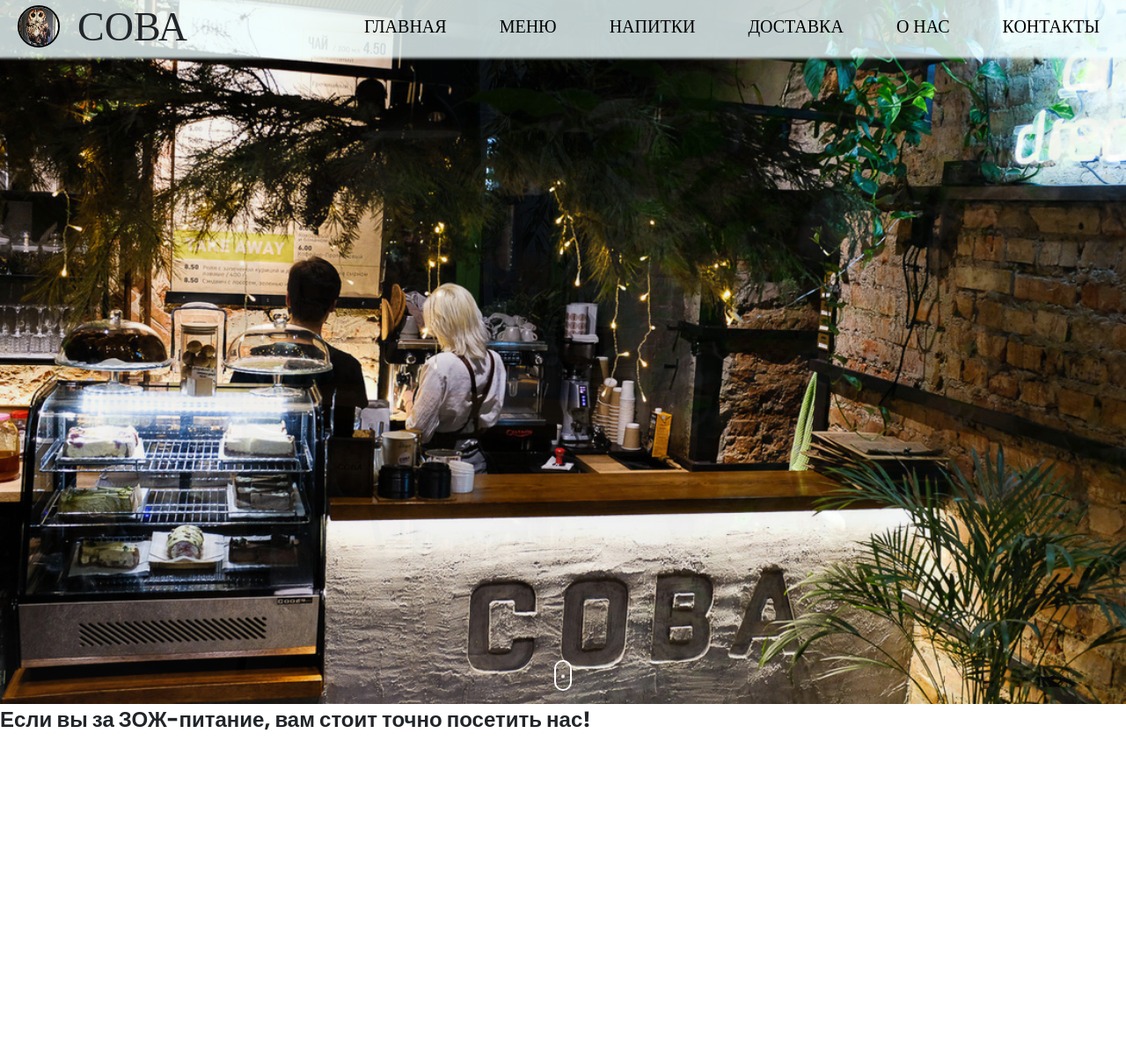
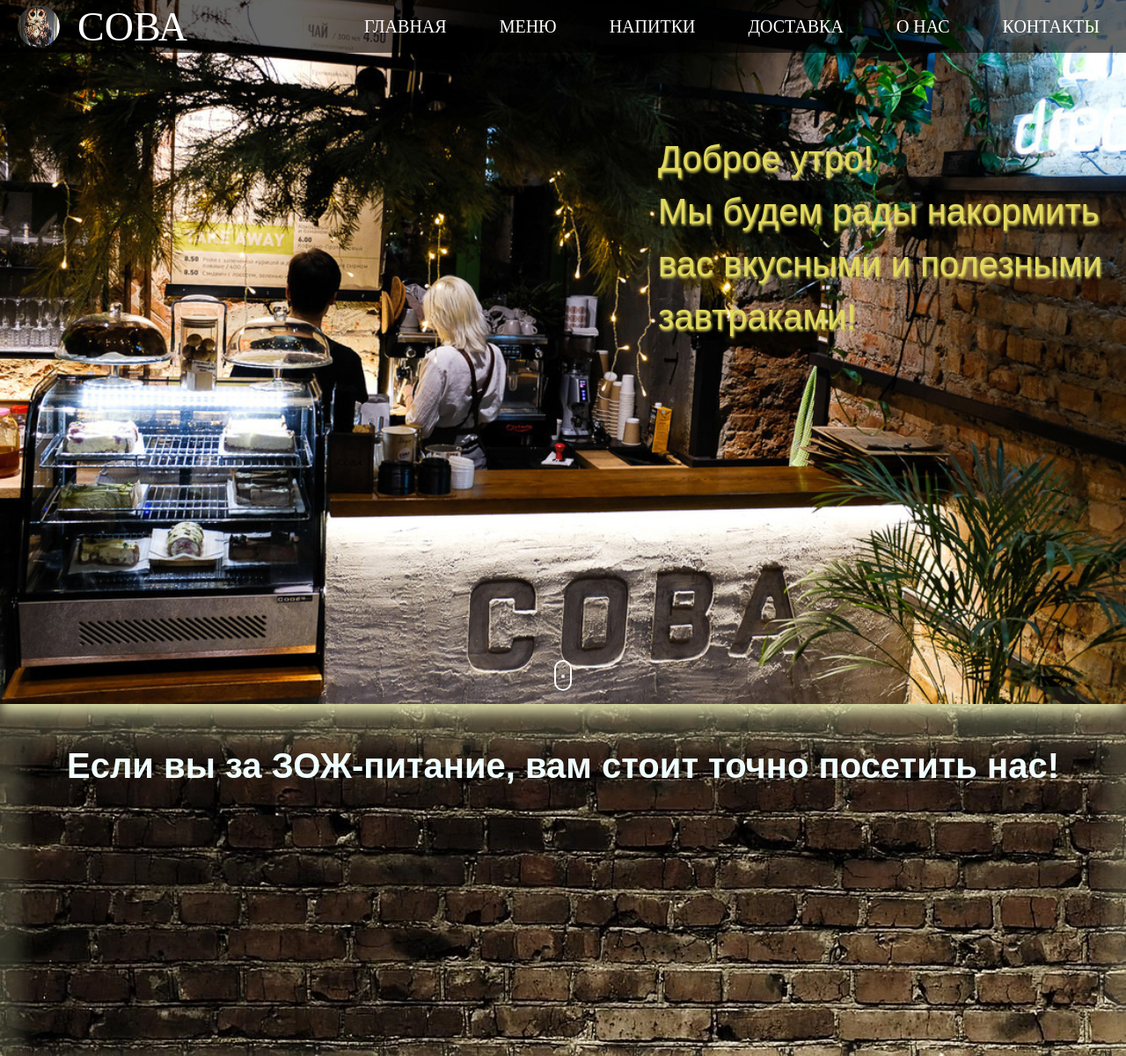
Before and after one commit to MaksimDolgonosov/sova, a website: page src/index.html in a window 1280 px wide. Shown: the whole page at 88% size. Before the commit the page ends 844 px from the top, so only its background shows below. Drawn offline with nearby package versions, Linux system fonts and the light colour scheme; files that its build step writes are made by us from their sources; files whose address does not match are found by name; a web font is replaced by a local one.

Commit message:
Описание

```diff
--- a/src/index.html
+++ b/src/index.html
@@ -80,8 +80,10 @@
     </header>
     <div class="promo">
         <div class="icon-scroll"></div>
+        <div class="promo__goodMorning">Доброе утро!<br> Мы будем рады накормить вас вкусными и полезными завтраками!
+        </div>
     </div>
-    <div class="about">
+    <div class="description">
         <h2>Если вы за ЗОЖ-питание, вам стоит точно посетить нас!</h2>
     </div>
 
--- /dev/null
+++ b/src/sass/blocks/_description.scss
@@ -0,0 +1,12 @@
+.description {
+    height: 400px;
+    background-image: url('../img/interier/brick2.jpg');
+    box-shadow: 0px 23px 20px 25px rgba(239, 240, 185, 0.2) inset;
+    h2 {
+        color:azure;
+        text-align: center;
+        padding-top: 40px;
+        font-size: 40px;
+        font-weight: 600;
+    }
+}
--- a/src/sass/blocks/_header.scss
+++ b/src/sass/blocks/_header.scss
@@ -2,12 +2,13 @@
     width: 100%;
     height: 60px;
     // background: linear-gradient(0deg, rgb(255, 255, 255) 50%, rgb(229, 229, 229));
-    box-shadow: 0px 3px 3px 3px rgba(240, 255, 255, 0.8);
-    background-color: rgba(240, 255, 255, 0.8);
+    // box-shadow: 0px 3px 3px 3px rgba(255, 255, 255, 0.8);
+    background-color: rgba(0, 0, 0, 0.6);
     position: fixed;
     display: flex;
     justify-content: space-between;
     align-items: center;
+    z-index: 6;
 
     &__logo {
         width: 30%;
@@ -19,7 +20,7 @@
         &-img {
             margin-left: 20px;
             height: 80%;
-            border: 2px solid black;
+            // border: 2px solid rgb(255, 255, 255);
             border-radius: 100%;
         }
 
@@ -27,6 +28,7 @@
             padding-left: 20px;
             font-size: 46px;
             font-family: 'Rubik Dirt';
+            color: white;
         }
     }
 
@@ -44,7 +46,7 @@
                 font-size: 20px;
                 text-transform: uppercase;
                 text-decoration: none;
-                color: black;
+                color: rgb(255, 255, 255);
 
             }
         }
--- a/src/sass/blocks/_promo.scss
+++ b/src/sass/blocks/_promo.scss
@@ -1,4 +1,6 @@
 .promo {
+    position: relative;
+    // box-shadow: 0 10px 5px rgb(59, 59, 59);
     width: 100%;
     height: 100vh;
     // background: url("../img/interier/main1.jpg");
@@ -6,7 +8,8 @@
     background-repeat: no-repeat;
     background-size: 100%;
     background-size: cover;
-    animation: showBackground 14s ease infinite alternate;
+    animation: showBackground 18s ease infinite alternate;
+    box-shadow: 0px 10px 15px rgba(239, 240, 185, 0.9);
 
     .icon-scroll {
         width: 20px;
@@ -35,4 +38,16 @@
             animation-name: scroll;
         }
     }
+
+    &__goodMorning {
+        width: 40%;
+        position: absolute;
+        z-index: 5;
+        color: rgb(226, 217, 95);
+        top: 150px;
+        right: 20px;
+        font-size: 40px;
+        font-weight: 500;
+        text-shadow: 1px 2px 3px rgb(226, 217, 95);
+    }
 }
--- a/src/sass/style.scss
+++ b/src/sass/style.scss
@@ -3,19 +3,22 @@
 
 @import url('https://fonts.googleapis.com/css2?family=Poppins:wght@500;700&display=swap');
 @import url('https://fonts.googleapis.com/css2?family=Rubik+Dirt&display=swap');
+@import url('https://fonts.googleapis.com/css2?family=Marmelad&display=swap');
 
 * {
-    font-family: 'Poppins', sans-serif;
+    font-family: 'Marmelad', sans-serif;
     margin: 0;
     padding: 0;
+
 }
 
 
 .container {
-
+    width: 1140px;
 }
 
 @import 'blocks/keyframes';
 @import 'blocks/promo';
 @import 'blocks/header';
 @import 'blocks/media';
+@import 'blocks/description';
```
Also changed, not shown: dist/css/style.min.css, dist/img/interier/brick2.jpg (added), dist/index.html, src/img/interier/brick2.jpg (added), 3 other files.
